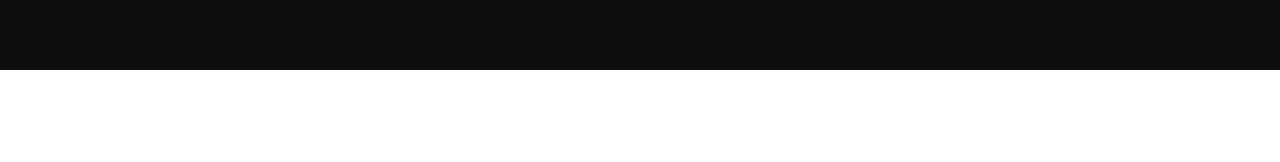
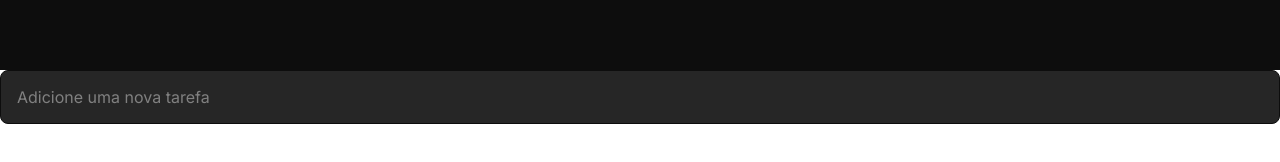
Before and after one commit to MayronSouza/todo-list, a React (Vite) app: page / in a window 1280 px wide. Shown: the part 390-552 px from the top of the page. Built offline with nearby package versions, Linux system fonts and the light colour scheme.

Commit message:
create input component and styles

```diff
--- a/src/App.tsx
+++ b/src/App.tsx
@@ -2,6 +2,7 @@ import { Header } from "./components/List/Header"
 
 import styles from "./App.module.css"
 import "./global.css"
+import { Input } from "./components/Input"
 
 function App() {
   return (
@@ -9,7 +10,7 @@ function App() {
       <Header />
       <section className={styles.content}>
         <div className={styles.taskInfoContainer}>
-
+          <Input />
         </div>
       </section>
     </main>
--- /dev/null
+++ b/src/components/Input.module.css
@@ -0,0 +1,21 @@
+.container {
+  border: 1px solid var(--gray-700);
+  border-radius: 8px;
+
+  background-color: var(--gray-500);
+  color: var(--gray-100);
+
+  height: 3.375rem;
+  padding: 1rem;
+  width: 100%;
+
+  line-height: 140%;
+}
+
+.container::placeholder {
+  color: var(--gray-300)
+}
+
+.container:focus {
+  border-color: var(--purple-dark);
+}
--- /dev/null
+++ b/src/components/Input.tsx
@@ -0,0 +1,10 @@
+import styles from './Input.module.css'
+
+export function Input() {
+  return (
+    <input
+    className={styles.container}
+      placeholder='Adicione uma nova tarefa'
+    />
+  )
+}
```
